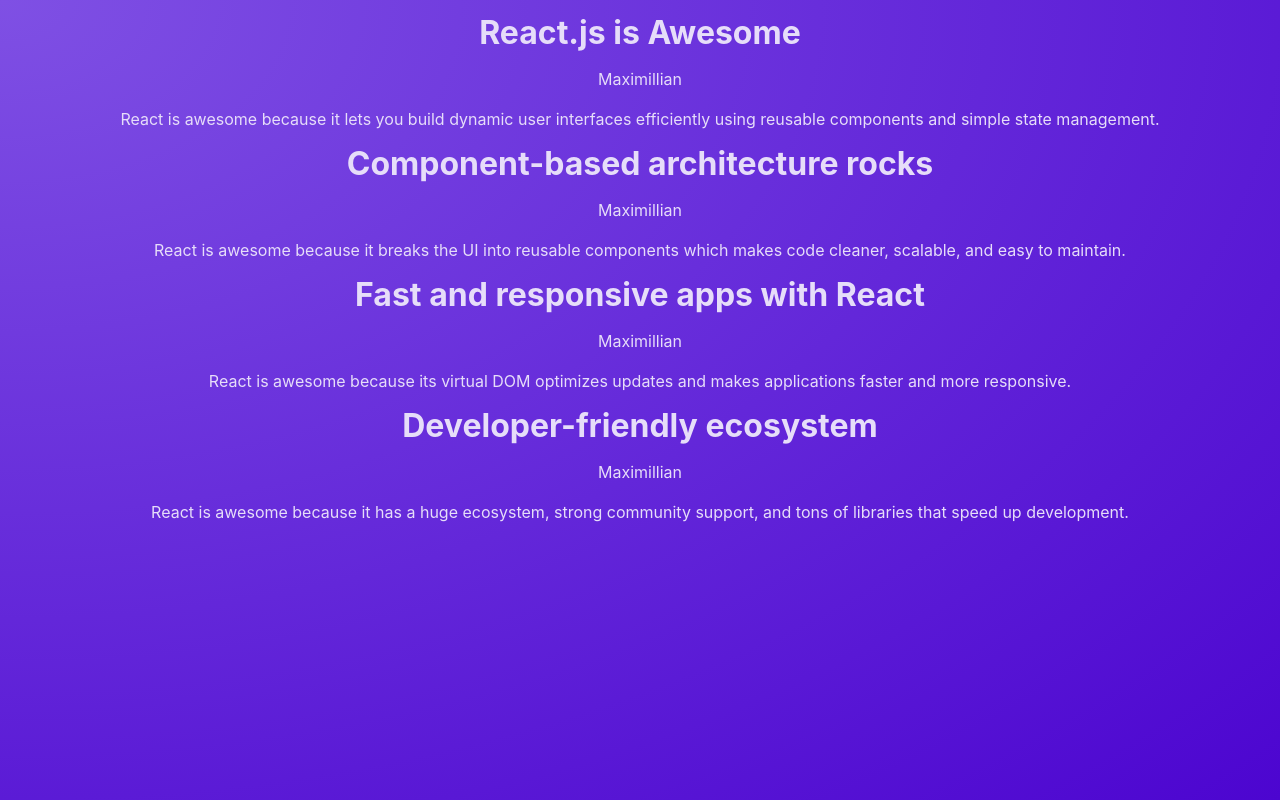
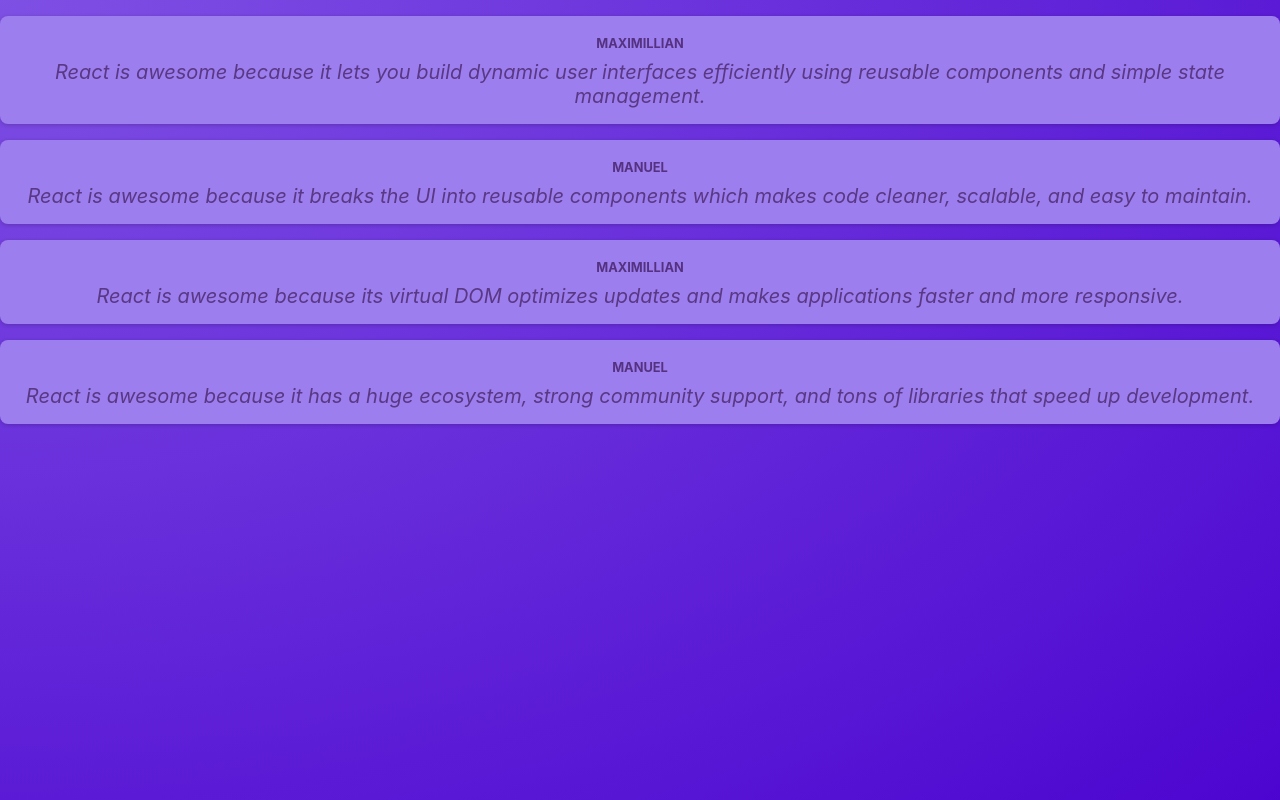
Before and after one commit to Saswat7101/React-Summary, a React (Vite) app: page / in a window 1280 px wide. Built offline with nearby package versions, Linux system fonts and the light colour scheme.

Commit message:
css styling & css modules

```diff
--- a/src/App.jsx
+++ b/src/App.jsx
@@ -4,19 +4,19 @@
   return (
     <main>
       <Post
-        title="React.js is Awesome"
+        author="Maximillian"
         content="React is awesome because it lets you build dynamic user interfaces efficiently using reusable components and simple state management."
       />
       <Post
-        title="Component-based architecture rocks"
+        author="Manuel"
         content="React is awesome because it breaks the UI into reusable components which makes code cleaner, scalable, and easy to maintain."
       />
       <Post
-        title="Fast and responsive apps with React"
+        author="Maximillian"
         content="React is awesome because its virtual DOM optimizes updates and makes applications faster and more responsive."
       />
       <Post
-        title="Developer-friendly ecosystem"
+        author="Manuel"
         content="React is awesome because it has a huge ecosystem, strong community support, and tons of libraries that speed up development."
       />
     </main>
--- a/src/components/Post.jsx
+++ b/src/components/Post.jsx
@@ -1,13 +1,10 @@
-const names = ["Maximillian", "Manuel"];
+import classes from "./Post.module.css";
 
-export default function Post({ title, author, content }) {
-  const choosenName = Math.random() > 0.5 ? names[0] : names[1];
-
+export default function Post({ author, content }) {
   return (
-    <div>
-      <h1>{title}</h1>
-      <p>{choosenName}</p>
-      <p>{content}</p>
+    <div className={classes.post}>
+      <p className={classes.author}>{author}</p>
+      <p className={classes.text}>{content}</p>
     </div>
   );
 }
--- /dev/null
+++ b/src/components/Post.module.css
@@ -0,0 +1,35 @@
+.post {
+  margin: 1rem 0;
+  padding: 1rem;
+  background-color: #9c7eee;
+  border-radius: 8px;
+  box-shadow: 0 1px 4px rgba(0, 0, 0, 0.2);
+  animation: animate-in 1s ease-out forwards;
+}
+
+.author {
+  font-size: 0.8rem;
+  font-weight: bold;
+  color: #543280;
+  margin: 0;
+  text-transform: uppercase;
+}
+
+.text {
+  white-space: pre-wrap;
+  font-size: 1.25rem;
+  margin: 0.25rem 0 0 0;
+  color: #593884;
+  font-style: italic;
+}
+
+@keyframes animate-in {
+  from {
+    opacity: 0;
+    transform: translateY(1rem);
+  }
+  to {
+    opacity: 1;
+    transform: translateY(0);
+  }
+}
```
